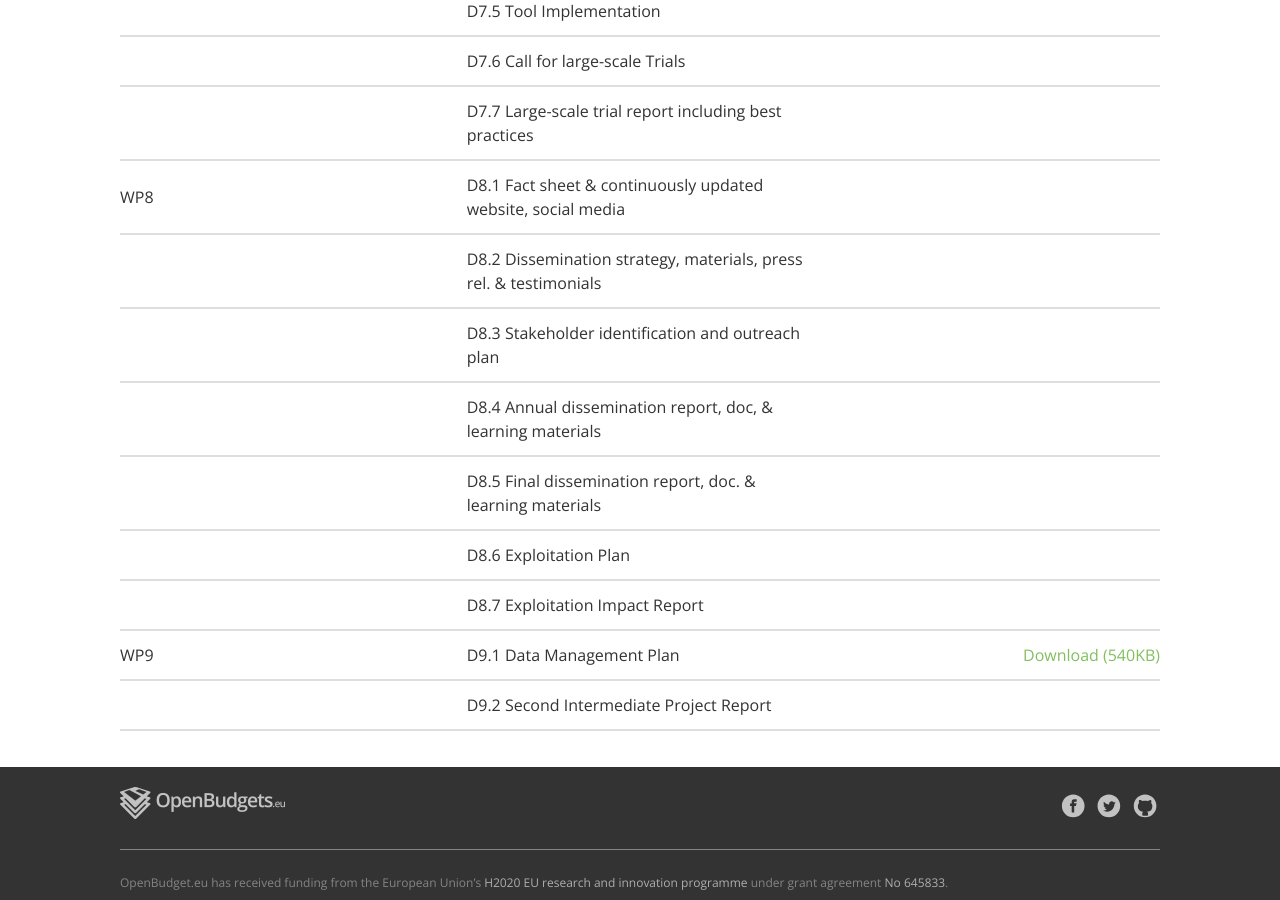
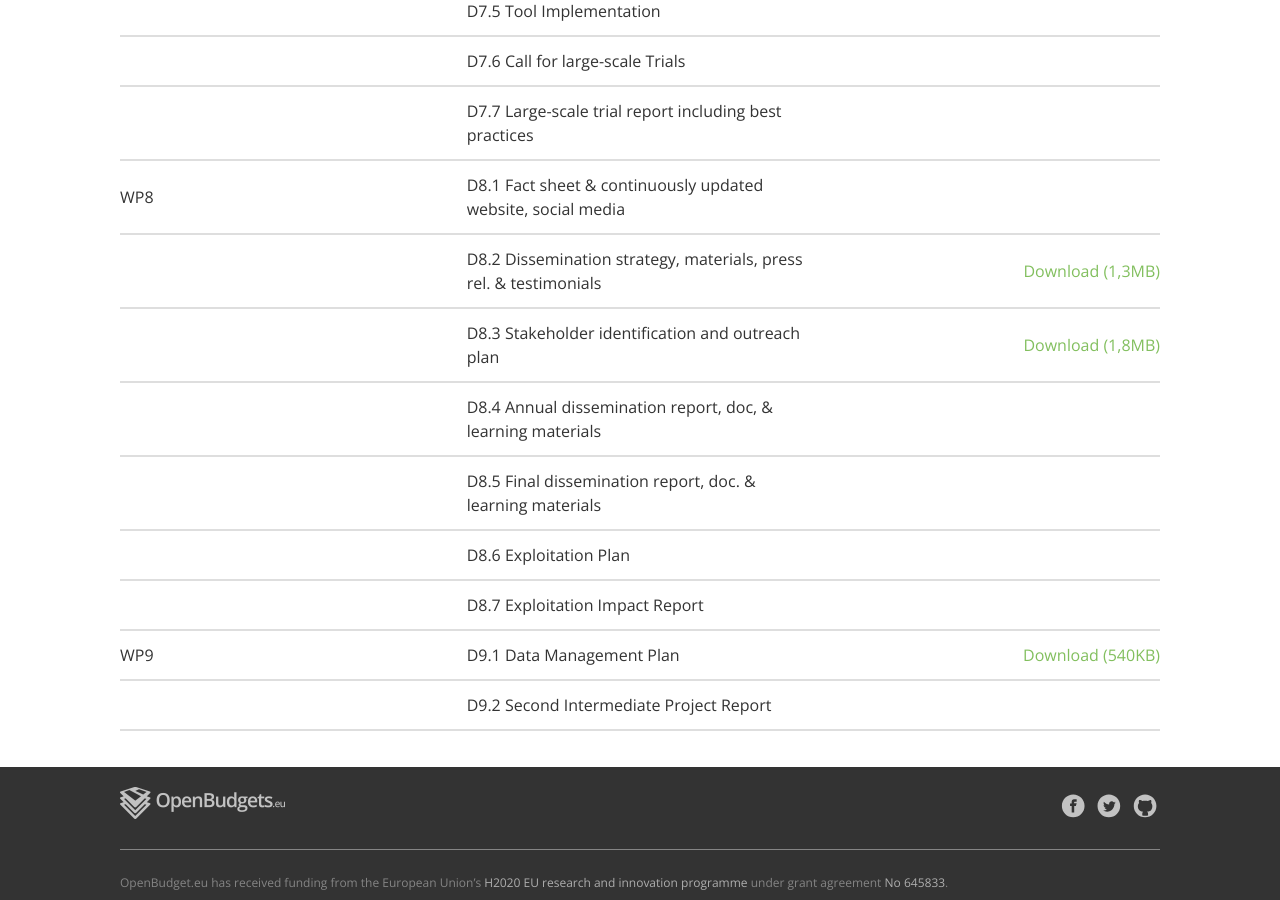
Before and after one commit to openbudgets/openbudgets.github.io, a Jekyll site: the page built from about/deliverables.md, in a window 1280 px wide and 900 px high, scrolled down 2862 px. Built offline with Jekyll 4.4.1, drawn with Linux system fonts in a browser that asks for light colours; nearby versions of some CDN libraries.

Commit message:
added D8.2 & D8.3

```diff
--- a/about/deliverables.md
+++ b/about/deliverables.md
@@ -52,8 +52,8 @@ title: Deliverables
 | 	 | D7.6 Call for large-scale Trials |
 | 	 | D7.7 Large-scale trial report including best practices |
 | WP8	 | D8.1 Fact sheet & continuously updated website, social media |
-| 	 | D8.2 Dissemination strategy, materials, press rel. & testimonials |
-| 	 | D8.3 Stakeholder identification and outreach plan |
+| 	 | D8.2 Dissemination strategy, materials, press rel. & testimonials | [Download (1,3MB)]({{site.baseurl}}/assets/deliverables/D8.2.pdf)
+| 	 | D8.3 Stakeholder identification and outreach plan | [Download (1,8MB)]({{site.baseurl}}/assets/deliverables/D8.3.pdf)
 | 	 | D8.4 Annual dissemination report, doc, & learning materials |
 | 	 | D8.5 Final dissemination report, doc. & learning materials |
 | 	 | D8.6 Exploitation Plan |
```
Also changed, not shown: 2 other files.
